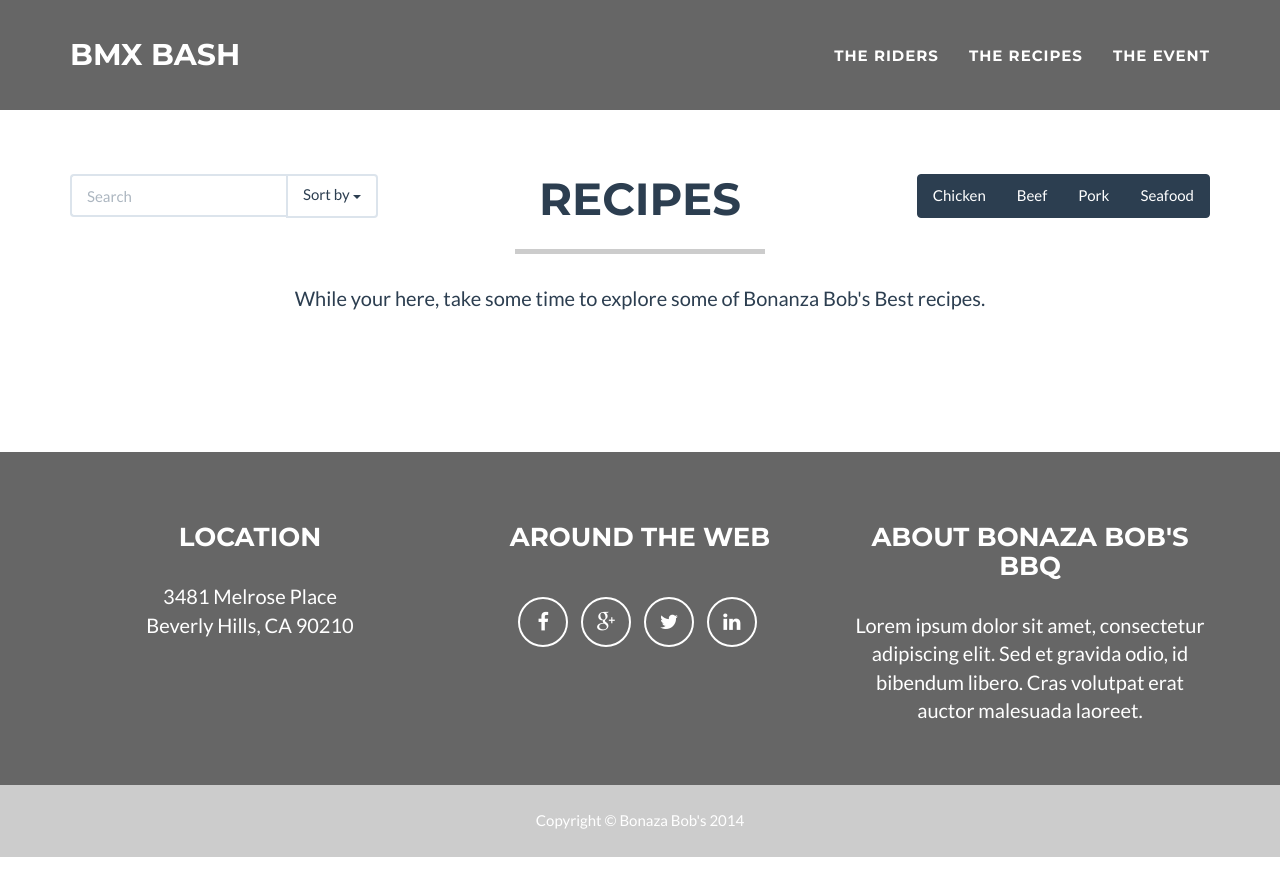
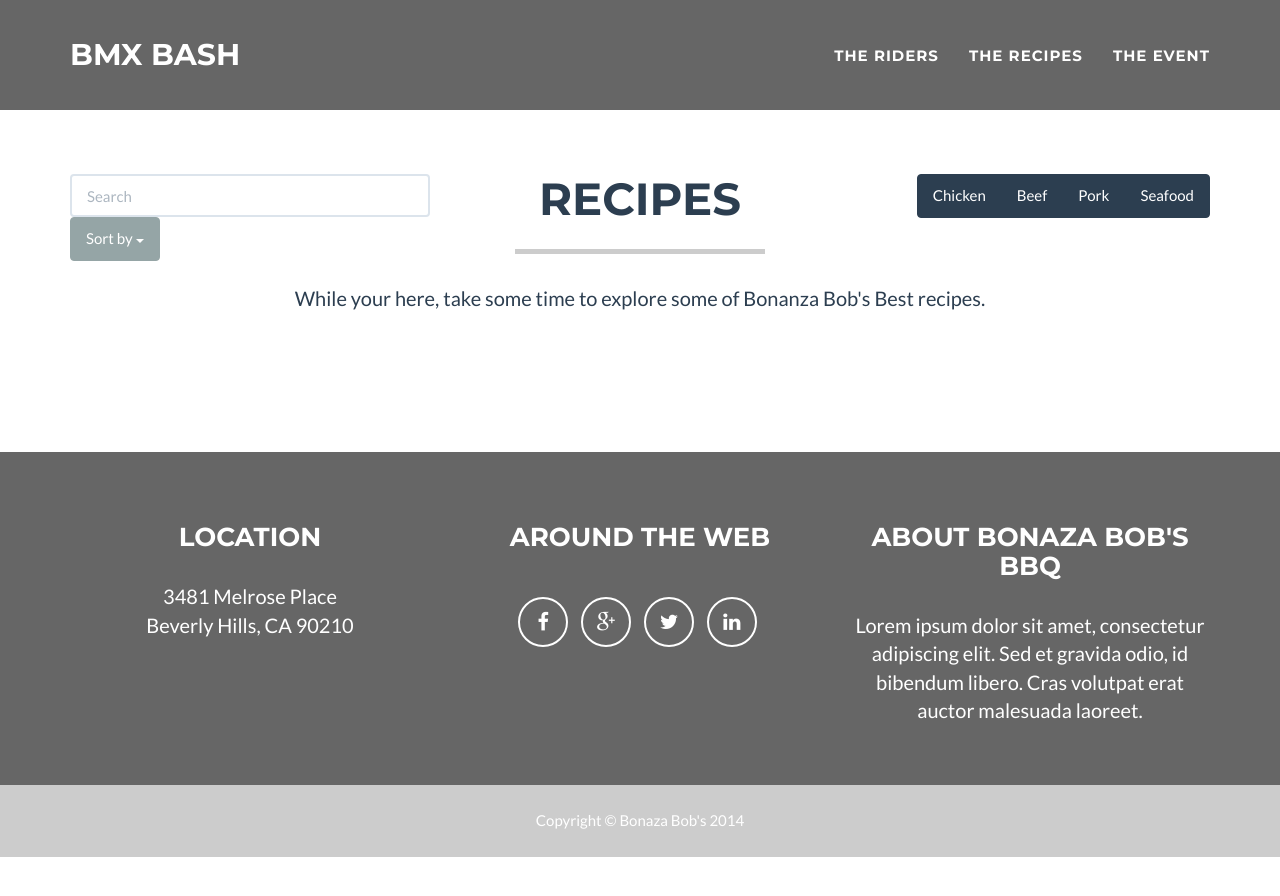
Before and after one commit to carbondesign/thisiswhatido, a Jekyll site: the page built from recipes.html, in a window 1280 px wide. Shown: the top 896 px of the page. Built offline with Jekyll 4.4.1, drawn with Linux system fonts in a browser that asks for light colours; nearby versions of some CDN libraries.

Commit message:
debugging

```diff
--- a/_sass/_button_forms.scss
+++ b/_sass/_button_forms.scss
@@ -106,54 +106,3 @@
     margin-bottom: 40px;
     overflow: hidden;
 }
-.scroll-top {
-    z-index: 1049;
-    position: fixed;
-    right: 2%;
-    bottom: 2%;
-    width: 50px;
-    height: 50px;
-}
-
-.scroll-top .btn {
-    width: 50px;
-    height: 50px;
-    border-radius: 100%;
-    font-size: 20px;
-    line-height: 28px;
-}
-
-.scroll-top .btn:focus {
-    outline: 0;
-}
-
-.search{width: 60%;
-    @media($tab){
-        width:80%;
-        margin-bottom:20px;
-    }
-}
-.search_cont .dropdown{
-    @media($tab){width:20%;}
-
-    button {
-        @media($tab){width:100%;}
-    }
-
-}
-.search.form-control:focus{
-    border: 2px solid #dce4ec;
-    border-right: none;
-}
-.sort{
-    background-color: white;
-    color: #2c3e50;
-    border: 2px solid #dce4ec;
-    border-radius: 0px 4px 4px 0px;
-    padding-top: 8px;
-}
-.withsort{
-    border-radius: 4px 0px  0px 4px;
-    border-right: none;
-}
-#card_grid .search_cont .dropdown-menu{z-index:4;}
```
